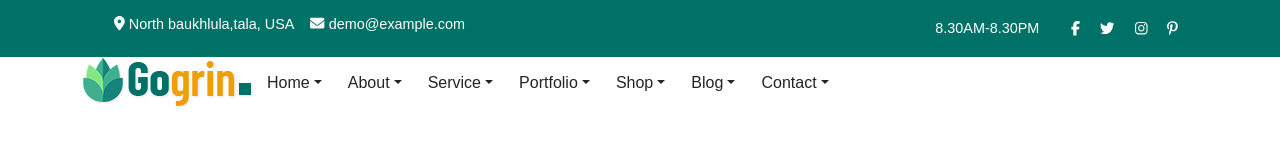
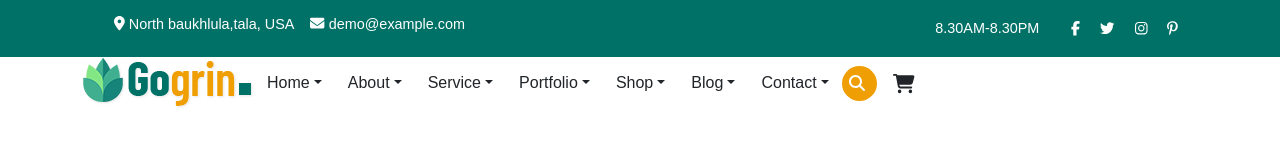
Before and after one commit to Flopiras/proj-html-vuejs, a Vue app: page / in a window 1280 px wide. Shown: the top 160 px of the page. Built offline with nearby package versions, Linux system fonts and the light colour scheme.

Commit message:
add icons

```diff
--- a/src/components/header/HeaderMain.vue
+++ b/src/components/header/HeaderMain.vue
@@ -10,9 +10,46 @@ export default {
 <template>
     <div id="header-main">
         <div class="container d-flex align-items-center">
-            <img src="../../assets/img/logo.png" alt="logo">
+            <!-- left part -->
+            <div class="d-flex align-items-center">
+                <img src="../../assets/img/logo.png" alt="logo">
 
-            <BaseDropdown v-for="option in options" :key="option" :placeholder="option" />
+                <BaseDropdown v-for="option in options" :key="option" :placeholder="option" />
+            </div>
+
+            <!-- right part -->
+            <div class="d-flex align-items-center">
+                <!-- search -->
+                <div class="search round my-round">
+                    <FontAwesomeIcon icon="fa-magnifying-glass" class="me-1" />
+                </div>
+                <!-- cart -->
+                <FontAwesomeIcon icon="fa-cart-shopping" class="me-1" />
+
+            </div>
         </div>
     </div>
 </template>
+
+<style lang="scss" scoped>
+@use '../../assets/sass/vars' as *;
+
+.search {
+    width: 2.2rem;
+    height: 2.2rem;
+}
+
+.round {
+    color: white;
+    border-radius: 50%;
+    background-color: $second-main-color;
+    display: flex;
+    justify-content: center;
+    align-items: center;
+}
+
+.fa-cart-shopping {
+    font-size: 1.2rem;
+    margin: 0 1rem;
+}
+</style>
```
